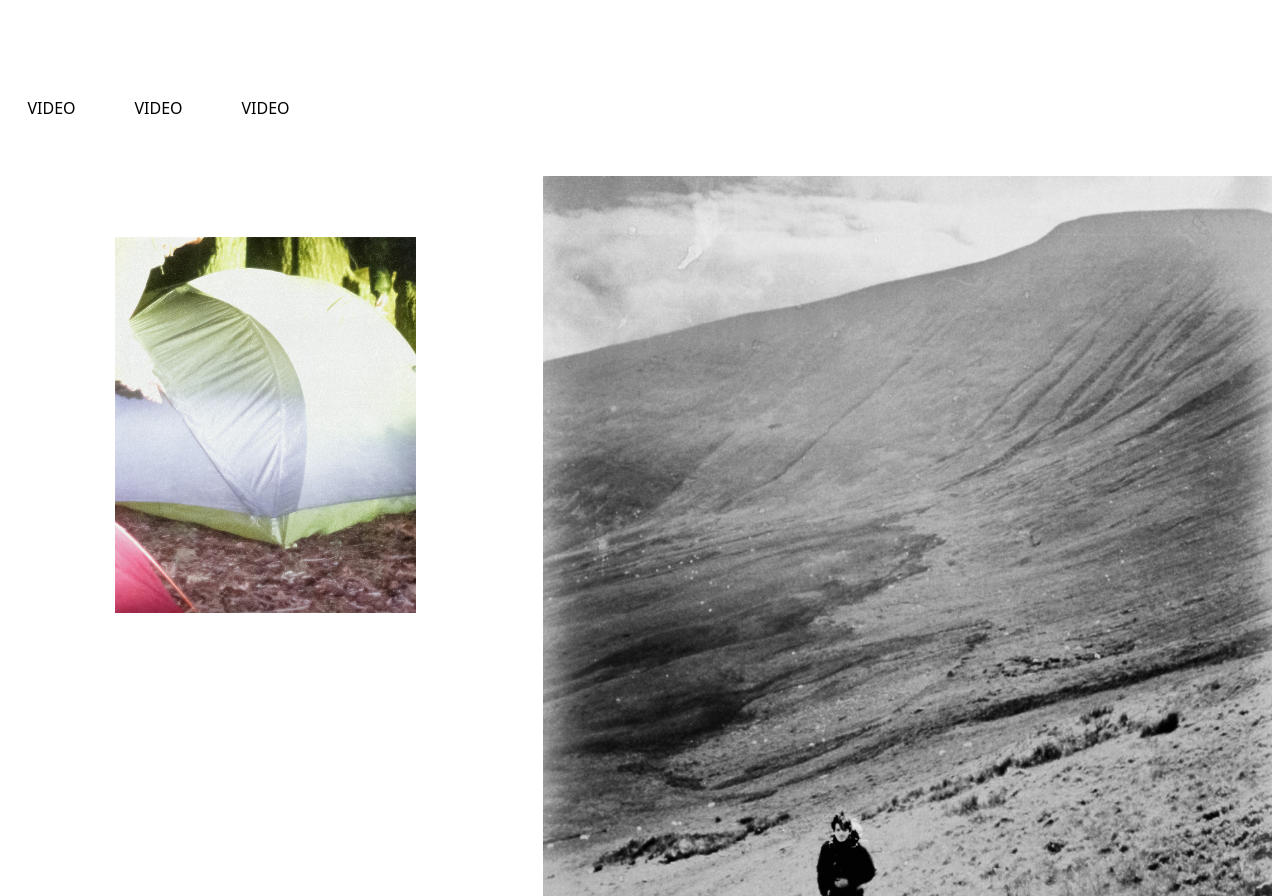
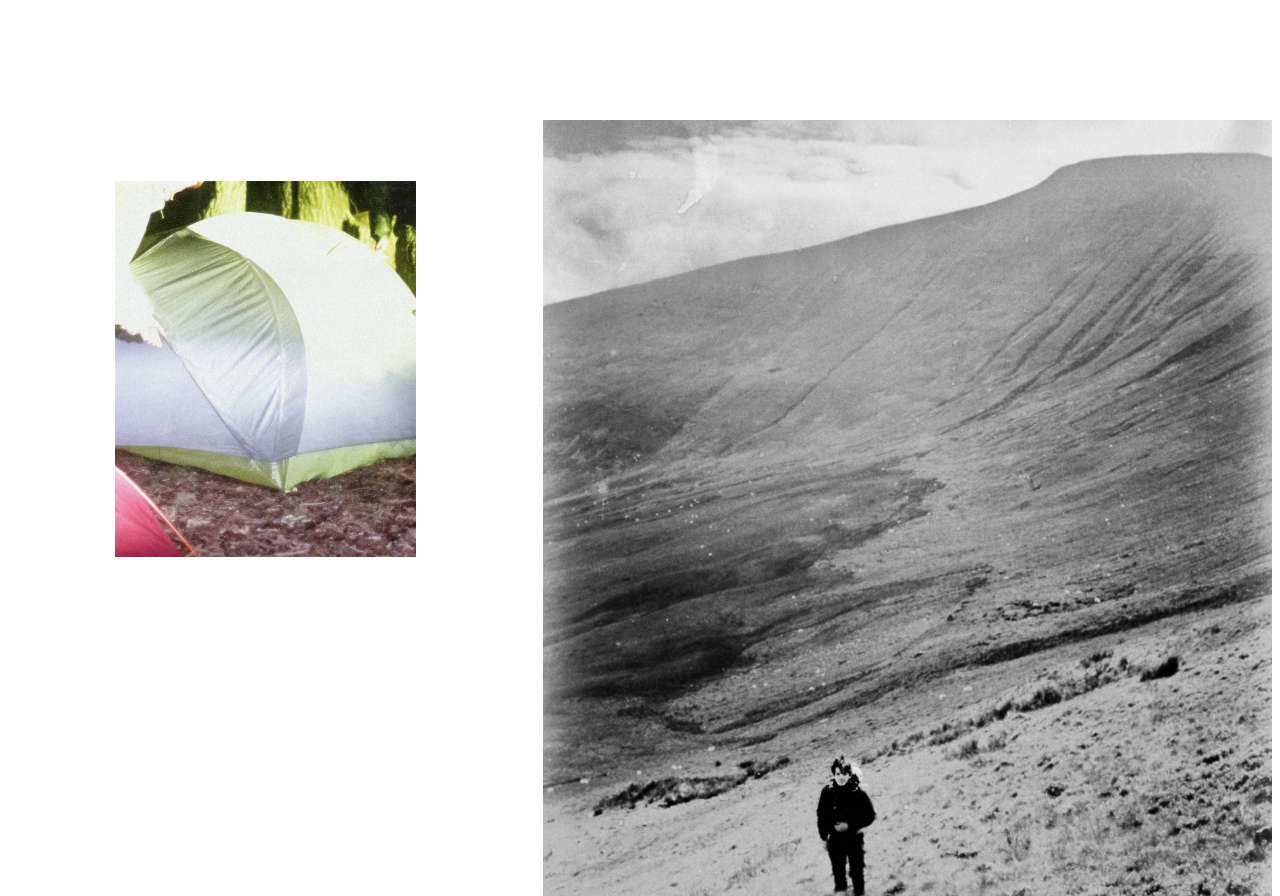
Before and after one commit to GabGo51/Jule-Portfolio, a React (Vite) app: page / in a window 1280 px wide. Shown: the part 6132-7028 px from the top of the page. Built offline with nearby package versions, Linux system fonts and the light colour scheme.

Commit message:
quick save before vibe coding

```diff
--- a/generateImageData.cjs
+++ b/generateImageData.cjs
@@ -39,7 +39,8 @@ lowResFiles.forEach(file => {
       titleEn: "",
       typeFr: "",
       typeEn: "",
-      year: ""
+      year: "",
+      context:""
     };
   }
 });
--- a/src/App.jsx
+++ b/src/App.jsx
@@ -50,11 +50,10 @@ function App() {
           </Layer>
           <Layer>
             <Image gridColumn="2 /6 " name="Triplex_02"/>
+
           </Layer>
           <Layer>
-            <p>VIDEO</p>
-            <p>VIDEO</p>
-            <p>VIDEO</p>
+
           </Layer>
           <Layer>
             <Image gridColumn="2 /5 " name="farley_01" margin="20%"/>
```
